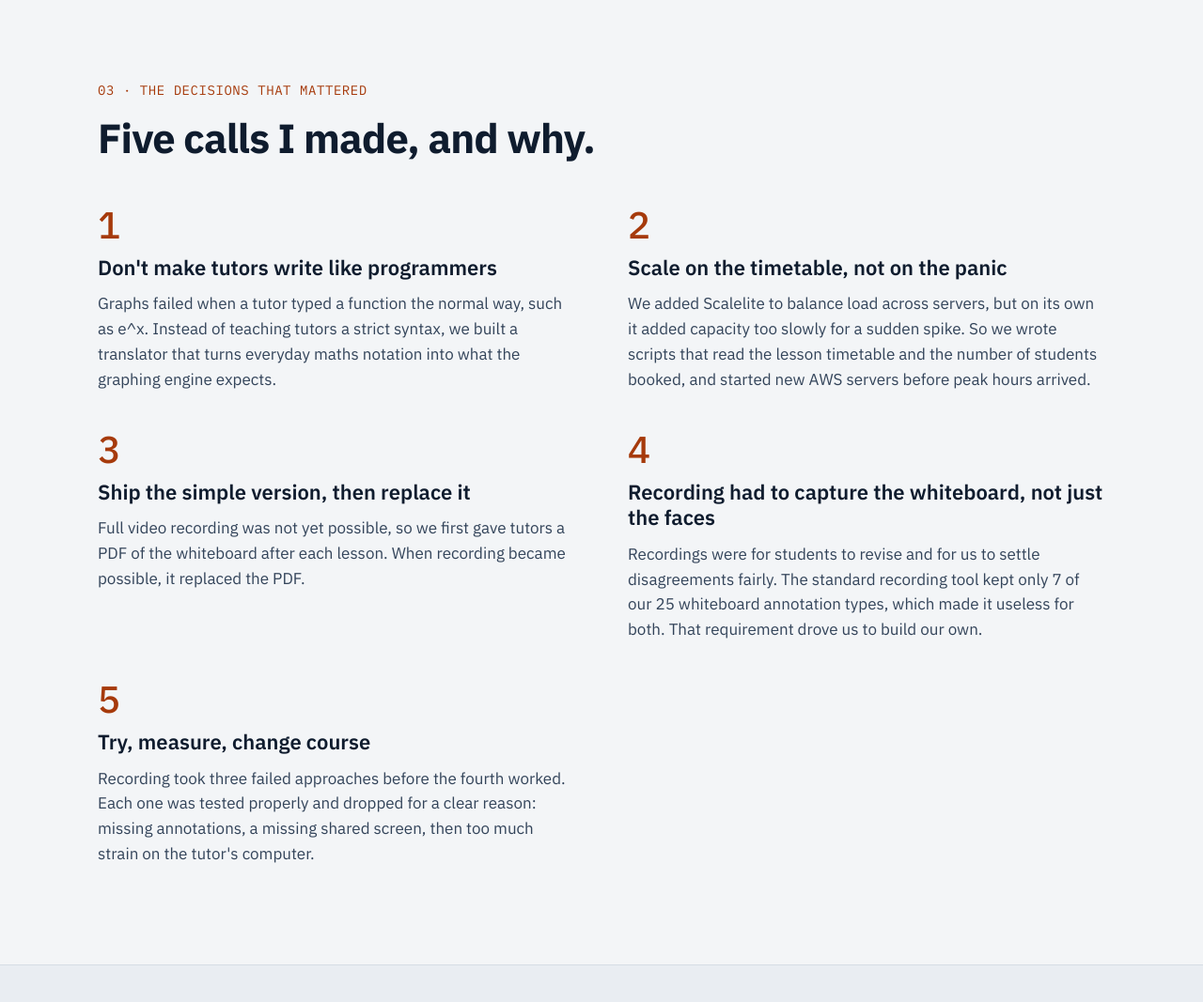
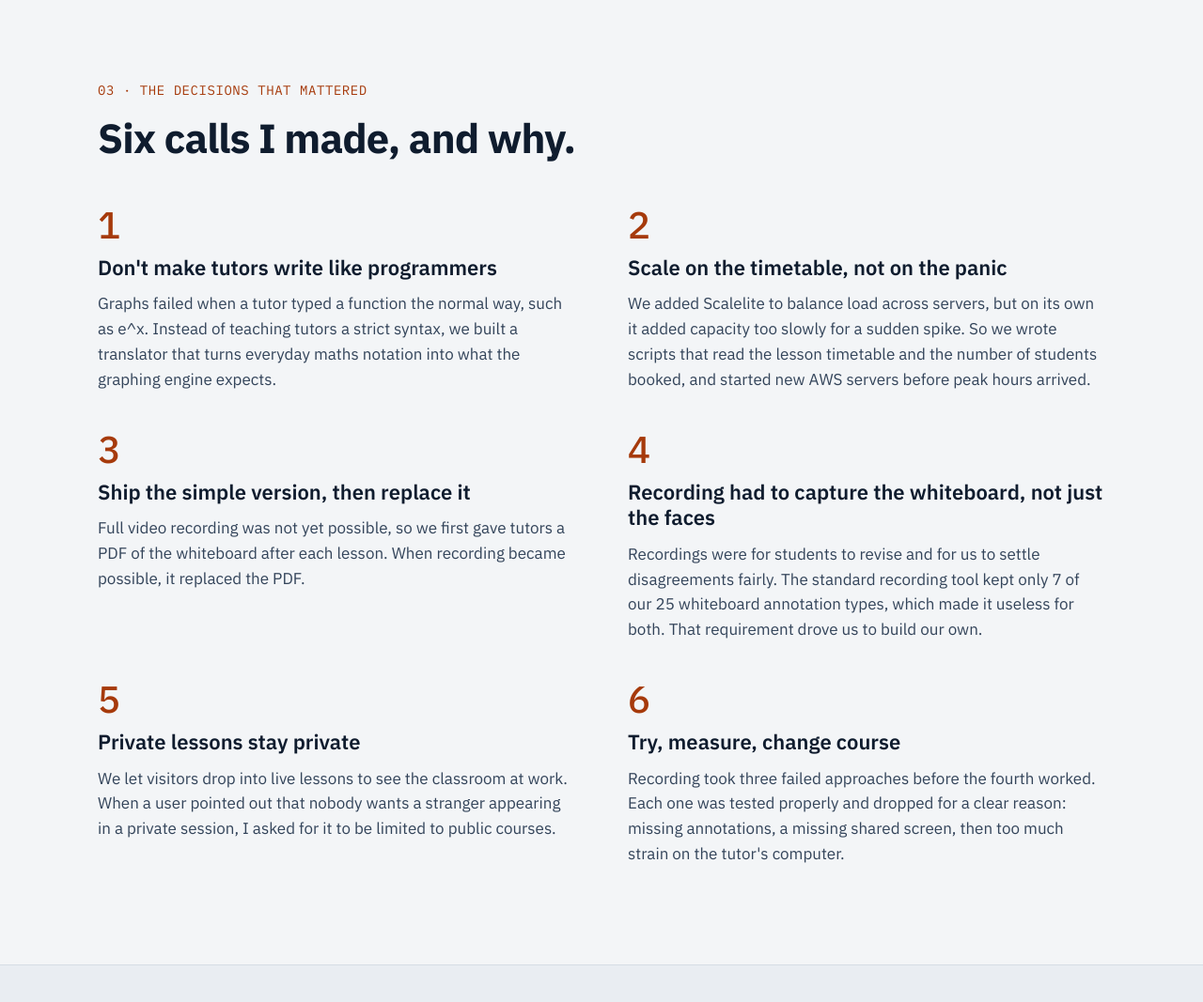
Before and after one commit to Manfred-Olbrich-Founder/manfredolbrich-site, an Astro site: page /case-studies/virtual-classroom in a window 1280 px wide. Shown: the part 2480-3547 px from the top of the page at 94% size. Built offline with nearby package versions, Linux system fonts and the light colour scheme; Astro itself is replaced by a stand-in of ours.

Commit message:
Add free courses (2021) and private-lesson decision
Co-Authored-By: Claude Opus 5.5 <noreply@anthropic.com>
Claude-Session: https://claude.ai/code/session_01GT7f9YAnyKgimpgGAcTkSW

```diff
--- a/src/content/case-studies/virtual-classroom.md
+++ b/src/content/case-studies/virtual-classroom.md
@@ -44,7 +44,7 @@ steps:
     - title: "Works on an iPad"
       text: "Many tutors taught on iPads, so the whole whiteboard had to work by touch."
 decisions:
-  heading: "Five calls I made, and why."
+  heading: "Six calls I made, and why."
   items:
     - title: "Don't make tutors write like programmers"
       text: "Graphs failed when a tutor typed a function the normal way, such as e^x. Instead of teaching tutors a strict syntax, we built a translator that turns everyday maths notation into what the graphing engine expects."
@@ -54,6 +54,8 @@ decisions:
       text: "Full video recording was not yet possible, so we first gave tutors a PDF of the whiteboard after each lesson. When recording became possible, it replaced the PDF."
     - title: "Recording had to capture the whiteboard, not just the faces"
       text: "Recordings were for students to revise and for us to settle disagreements fairly. The standard recording tool kept only 7 of our 25 whiteboard annotation types, which made it useless for both. That requirement drove us to build our own."
+    - title: "Private lessons stay private"
+      text: "We let visitors drop into live lessons to see the classroom at work. When a user pointed out that nobody wants a stranger appearing in a private session, I asked for it to be limited to public courses."
     - title: "Try, measure, change course"
       text: "Recording took three failed approaches before the fourth worked. Each one was tested properly and dropped for a clear reason: missing annotations, a missing shared screen, then too much strain on the tutor's computer."
 extra:
--- a/src/data/site.json
+++ b/src/data/site.json
@@ -53,7 +53,7 @@
         "when": "2019 – 2021 · Founding",
         "kind": "plain",
         "title": "LessonWise: a platform for tutors to teach groups online",
-        "text": "Wrote a 200-page product requirements document covering every user journey and feature, ran a tender, and led an offshore team to launch. The platform had a classroom built for large groups; payments tied to each lesson taking place, with tutors paid within 72 hours; messaging that let students find each other and form groups for courses; homework and assessment tools; and a profile page where tutors could promote themselves and launch their own courses. About 200 tutors joined within months, from several countries, so I worked with our payment provider and developers to get tutor payouts working country by country."
+        "text": "Wrote a 200-page product requirements document covering every user journey and feature, ran a tender, and led an offshore team to launch. The platform had a classroom built for large groups; payments tied to each lesson taking place, with tutors paid within 72 hours; messaging that let students find each other and form groups for courses; homework and assessment tools; and a profile page where tutors could promote themselves and launch their own courses. About 200 tutors joined within months, from several countries, so I worked with our payment provider and developers to get tutor payouts working country by country. When a tutor wanted to teach pupils whose families could not afford tutoring, I had free courses added to the platform within about a week."
       },
       {
         "when": "Late 2021 · Pivot 1",
```
